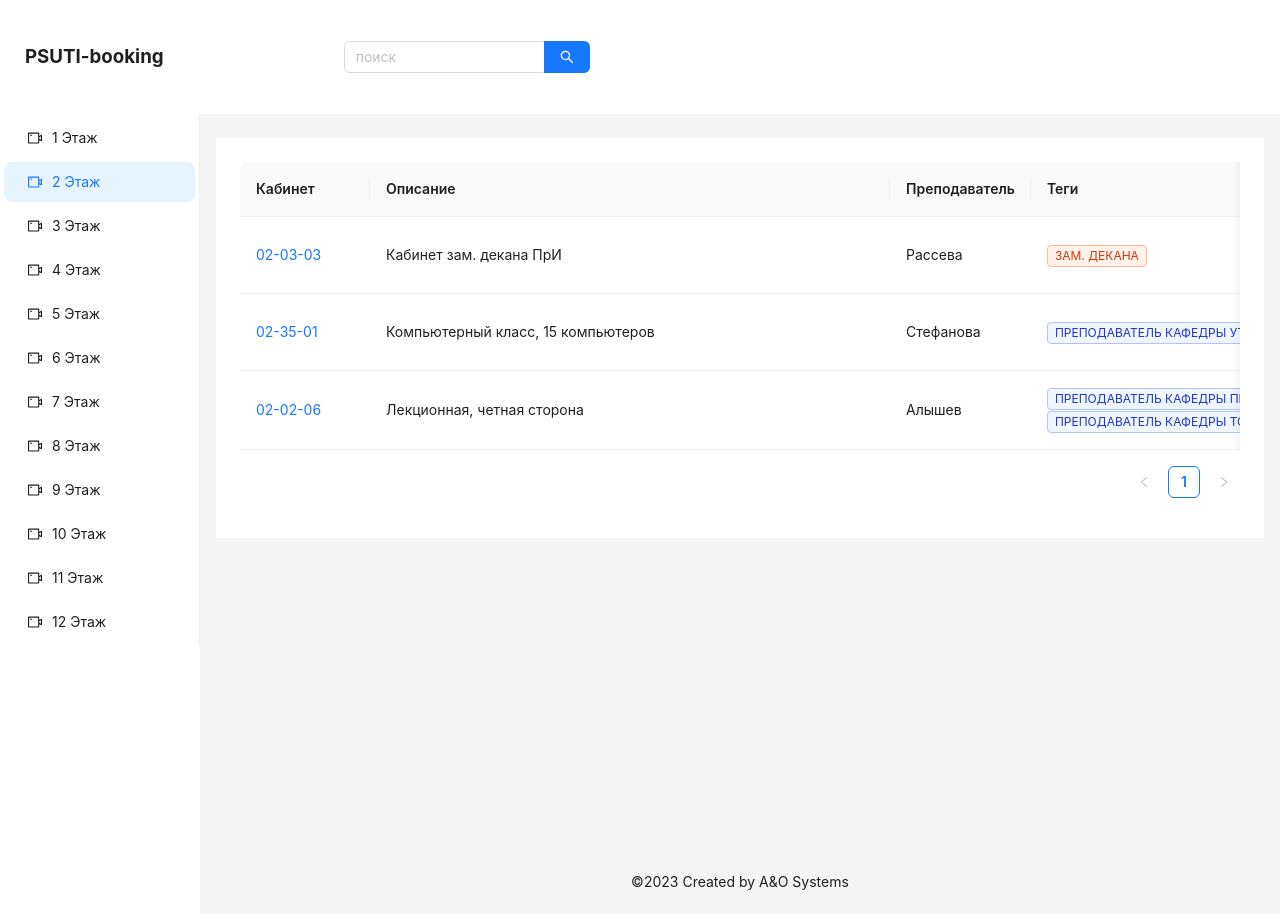
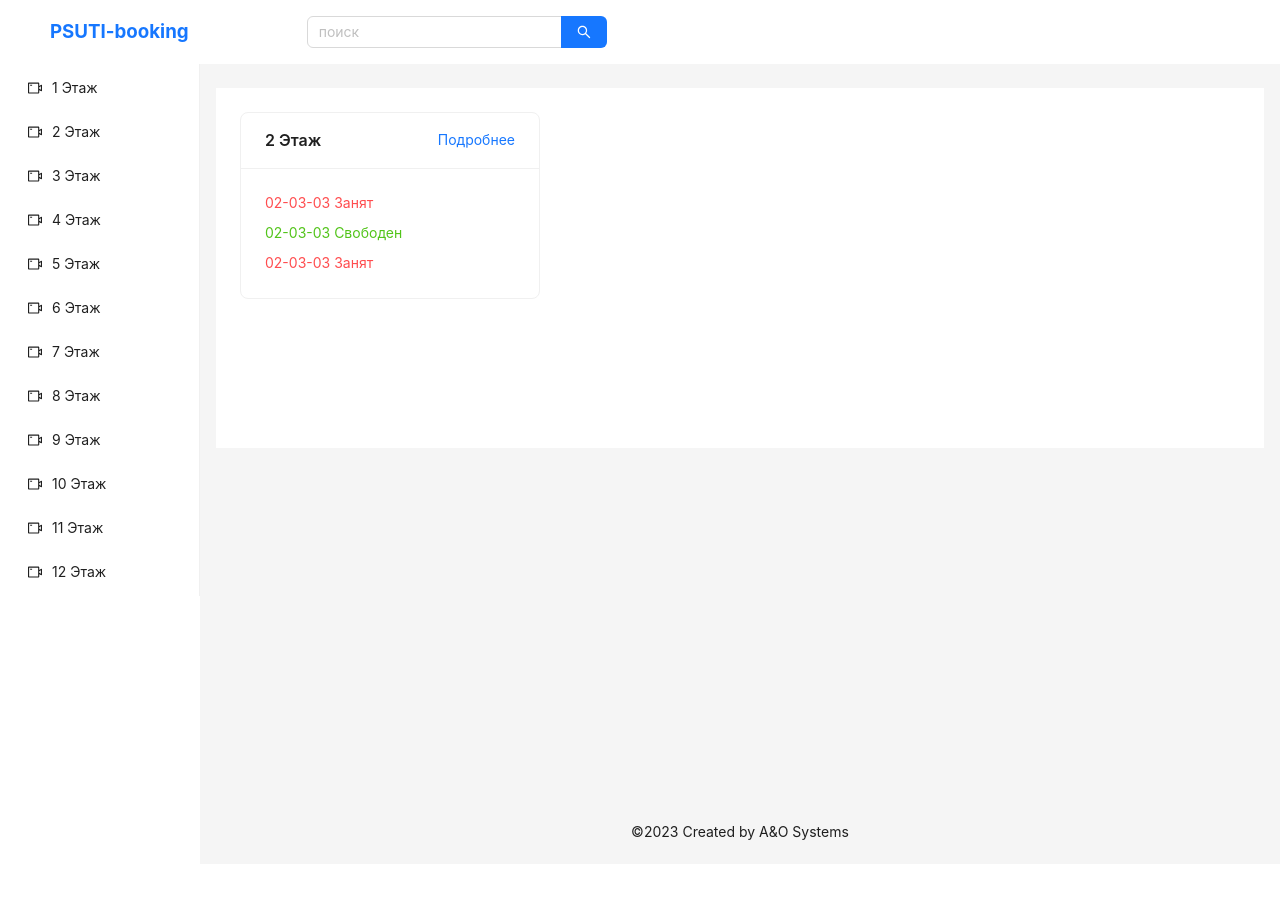
Before and after one commit to PSUTI-booking/site, a React (Create React App) app: page / in a window 1280 px wide. After the commit the page ends 864 px from the top, so only its background shows below. Built offline with nearby package versions, Linux system fonts and the light colour scheme.

Commit message:
feat(*): add main page

```diff
--- a/src/App.tsx
+++ b/src/App.tsx
@@ -1,12 +1,26 @@
 import React from "react";
 import { LayoutComponent } from "./layout";
-import { Stage } from "./Components/Stage";
+import { Card, Space, Typography } from "antd";
+
 import "./App.css";
+import { Link } from "react-router-dom";
 
 function App() {
   return (
     <LayoutComponent>
-      <Stage />
+      <div>
+        <Card
+          title="2 Этаж"
+          extra={<Link to="/floor/2">Подробнее</Link>}
+          style={{ width: 300 }}
+        >
+          <Space direction="vertical">
+            <Typography.Text type="danger">02-03-03 Занят</Typography.Text>
+            <Typography.Text type="success">02-03-03 Свободен</Typography.Text>
+            <Typography.Text type="danger">02-03-03 Занят</Typography.Text>
+          </Space>
+        </Card>
+      </div>
     </LayoutComponent>
   );
 }
--- a/src/Components/Stage/Component.tsx
+++ b/src/Components/Stage/Component.tsx
@@ -1,5 +1,5 @@
 import React from "react";
-import { Space, Table, Tag } from "antd";
+import { Button, Space, Table, Tag } from "antd";
 import type { ColumnsType } from "antd/es/table";
 
 interface DataType {
@@ -54,7 +54,7 @@ const columns: ColumnsType<DataType> = [
     key: "action",
     render: (_, record) => (
       <Space size="middle">
-        <a>Пригласить {record.user}</a>
+        <Button type="primary">Подробнее</Button>
       </Space>
     ),
   },
--- a/src/index.tsx
+++ b/src/index.tsx
@@ -2,10 +2,12 @@ import React from "react";
 import ReactDOM from "react-dom/client";
 import reportWebVitals from "./reportWebVitals";
 import { createBrowserRouter, RouterProvider } from "react-router-dom";
+import { LayoutComponent } from "./layout";
 import ErrorPage from "./pages/ErrorPage";
 import App from "./App";
 
 import "./index.css";
+import FloorPage, { loader } from "./pages/FloorPage";
 
 const root = ReactDOM.createRoot(
   document.getElementById("root") as HTMLElement
@@ -16,6 +18,15 @@ const router = createBrowserRouter([
     path: "/",
     element: <App />,
     errorElement: <ErrorPage />,
+  },
+  {
+    path: "floor/:floorId",
+    element: (
+      <LayoutComponent>
+        <FloorPage />
+      </LayoutComponent>
+    ),
+    loader: loader,
   },
 ]);
 
--- a/src/layout/Component.tsx
+++ b/src/layout/Component.tsx
@@ -1,21 +1,7 @@
 import React from "react";
 import { VideoCameraOutlined } from "@ant-design/icons";
-import { Typography } from "antd";
-import {
-  Input,
-  Layout,
-  Menu,
-  theme,
-  AutoComplete,
-  Button,
-  Cascader,
-  Col,
-  DatePicker,
-  InputNumber,
-  Row,
-  Select,
-  Tooltip,
-} from "antd";
+import { Input, Layout, Menu, theme } from "antd";
+import { Link } from "react-router-dom";
 
 import styles from "./styles.module.scss";
 
@@ -34,12 +20,14 @@ export const LayoutComponent = ({ children }: Iprops) => {
     <>
       <Header
         className={styles.header}
-        style={{ padding: 25, background: colorBgContainer }}
+        style={{ background: colorBgContainer }}
       >
-        <h3 className={styles.title}>PSUTI-booking</h3>
+        <h3 className={styles.title}>
+          <Link to="/">PSUTI-booking</Link>
+        </h3>
         <Input.Search
           enterButton
-          style={{ width: "20%" }}
+          className={styles.search}
           placeholder="поиск"
         />
       </Header>
@@ -59,7 +47,6 @@ export const LayoutComponent = ({ children }: Iprops) => {
           <Menu
             theme="light"
             mode="inline"
-            defaultSelectedKeys={["2"]}
             items={[
               VideoCameraOutlined,
               VideoCameraOutlined,
@@ -76,7 +63,7 @@ export const LayoutComponent = ({ children }: Iprops) => {
             ].map((icon, index) => ({
               key: String(index + 1),
               icon: React.createElement(icon),
-              label: `${index + 1} Этаж`,
+              label: <Link to={`/floor/${index + 1}`}>{index + 1} Этаж </Link>,
             }))}
           />
         </Sider>
--- a/src/layout/styles.module.scss
+++ b/src/layout/styles.module.scss
@@ -3,7 +3,21 @@
   align-items: center;
 }
 
+.search {
+  width: 300px;
+}
+
 .title {
   margin: 0;
-  margin-right: 180px;
+  margin-right: 10%;
 }
+
+@media (max-width: 570px) {
+  .title {
+    display: none;
+  }
+
+  .search {
+    width: 100%;
+  }
+}
--- /dev/null
+++ b/src/pages/FloorPage.tsx
@@ -0,0 +1,19 @@
+import { Typography } from "antd";
+import React from "react";
+import { useLoaderData } from "react-router-dom";
+import { Stage } from "../Components/Stage";
+
+export function loader({ params }: { params: any }) {
+  return params.floorId;
+}
+
+export default function FloorPage() {
+  const floorId = useLoaderData();
+
+  return (
+    <div>
+      <Typography.Title level={3}>{String(floorId)} Этаж</Typography.Title>
+      <Stage />
+    </div>
+  );
+}
```
